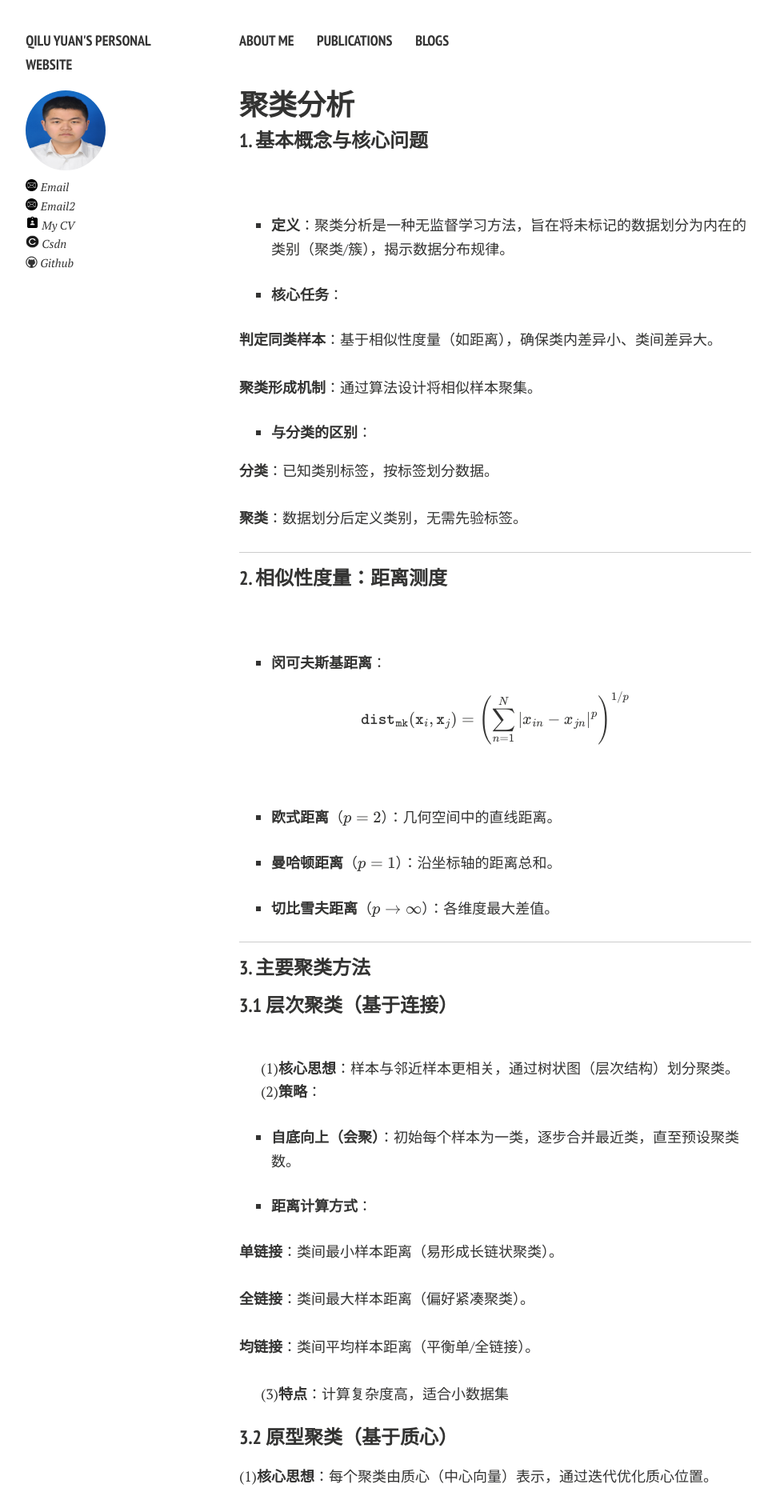
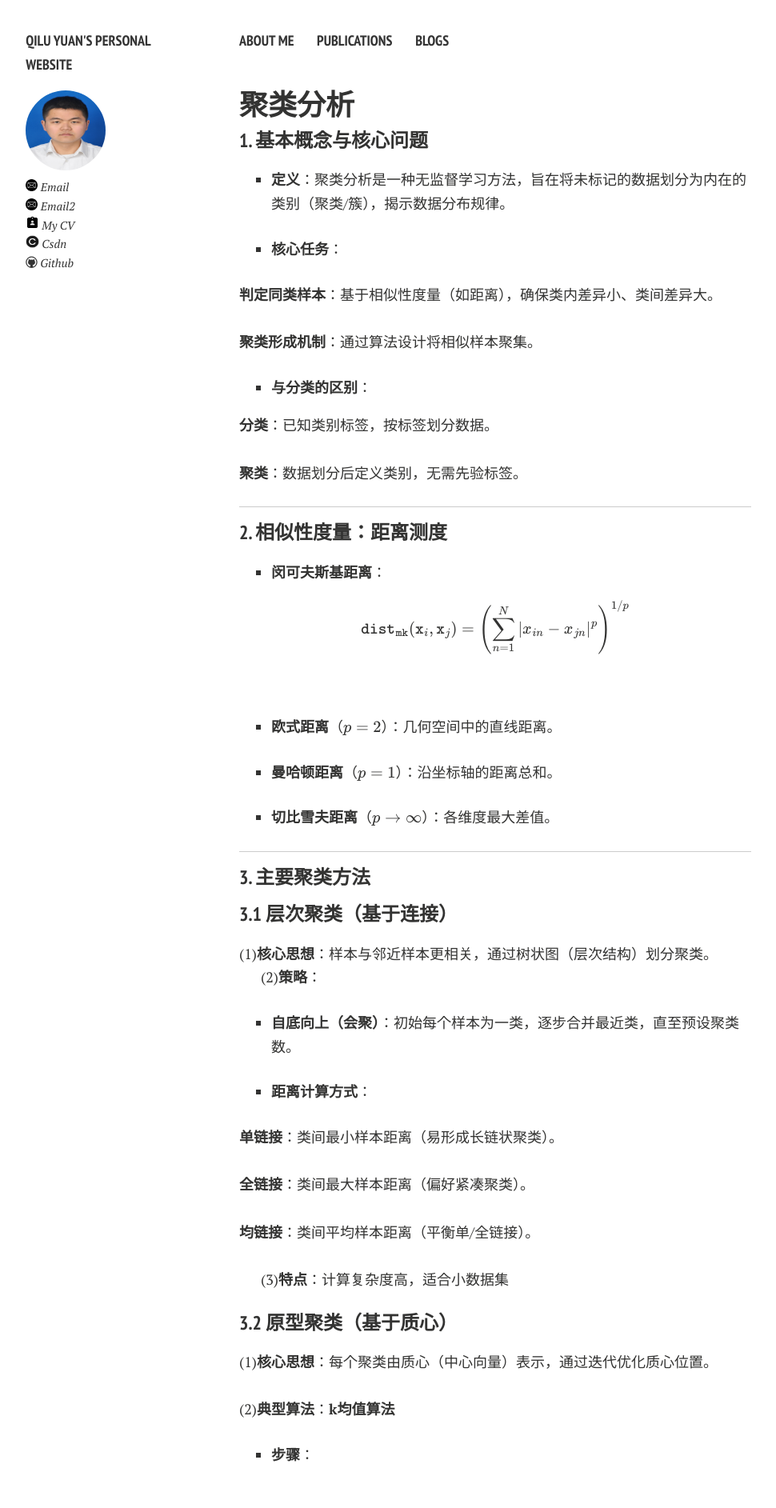
Before and after one commit to Qilu-Yuan/Qilu-Yuan.github.io, a Jekyll site: the page built from blogs/ML/Clustering.md, in a window 1280 px wide. Shown: the top 1885 px of the page at 80% size, without its empty margins (21-991 px from the left). Built offline with Jekyll 4.4.1, drawn with Linux system fonts in a browser that asks for light colours; nearby versions of some CDN libraries; formulas are drawn with MathJax 3; comment, search, counter and statistics services are not loaded; a style sheet for code colours, icons or effects is not loaded.

Commit message:
Update Clustering.md

```diff
--- a/blogs/ML/Clustering.md
+++ b/blogs/ML/Clustering.md
@@ -7,8 +7,6 @@ title: 聚类分析
 ## 聚类分析
 
 ### **1. 基本概念与核心问题**
-
-<br>
 
 - **定义**：聚类分析是一种无监督学习方法，旨在将未标记的数据划分为内在的类别（聚类/簇），揭示数据分布规律。<br>
 
@@ -27,8 +25,6 @@ title: 聚类分析
 ---
 
 ### **2. 相似性度量：距离测度**
-
-<br>
 
 - **闵可夫斯基距离**：<br>
 
@@ -49,8 +45,6 @@ $$
 ### **3. 主要聚类方法**
 
 #### **3.1 层次聚类（基于连接）**
-
-<br>
 
 (1)**核心思想**：样本与邻近样本更相关，通过树状图（层次结构）划分聚类。<br>
 
@@ -94,11 +88,9 @@ d .重复直至质心稳定。<br>
 
 #### **3.3 分布聚类（基于概率模型）**
 
-<br>
+<br>(1)**核心思想**：假设数据由隐藏的概率分布生成（如高斯分布），通过参数估计确定聚类。
 
-(1)**核心思想**：假设数据由隐藏的概率分布生成（如高斯分布），通过参数估计确定聚类。<br>
-
-(2)**典型算法**：**期望最大化（EM）算法**<br>
+<br>(2)**典型算法**：**期望最大化（EM）算法**
 
 - **步骤**：<br>
 
@@ -114,13 +106,11 @@ b .**最大化步（M-step）**：更新模型参数以最大化似然函数。<
 
 #### **3.4密度聚类（基于密度）**
 
-<br>
+<br>  (1) **核心思想**：聚类由高密度区域构成，低密度区为噪声。
 
-(1) **核心思想**：聚类由高密度区域构成，低密度区为噪声。<br>
+<br>  (2)**典型算法**：**DBSCAN**
 
-(2)**典型算法**：**DBSCAN** <br>
-
-- **核心概念**:<br>
+- **核心概念**:
 
 <br>a.**ε-邻域**：样本周围ε半径内的区域。
 
@@ -128,7 +118,7 @@ b .**最大化步（M-step）**：更新模型参数以最大化似然函数。<
 
 <br>c.**密度可达**：通过核心点连接的样本链。
 
-- **步骤**：<br>
+- **步骤**：
 
 <br>a.标记核心点、边界点、噪声点。
 
@@ -140,7 +130,6 @@ b .**最大化步（M-step）**：更新模型参数以最大化似然函数。<
 
 ### **4. 应用场景**
 
-<br>
 
 - **用户画像**：通过行为数据、人口学特征等划分用户群体，为后续分类模型（如推荐系统）提供基础。<br>
 
@@ -150,8 +139,6 @@ b .**最大化步（M-step）**：更新模型参数以最大化似然函数。<
 
 ### **5. 扩展方法**
 
-<br>
-
 - **谱聚类**：基于图论，利用数据相似性矩阵的特征向量划分聚类，适合非凸结构。<br>
 
 - **模糊聚类**：允许样本以概率隶属多个类（如模糊C均值算法）。<br>
@@ -159,8 +146,6 @@ b .**最大化步（M-step）**：更新模型参数以最大化似然函数。<
 ---
 
 ### **6. 关键挑战**
-
-<br>
 
 - **算法选择**：数据特性（分布、噪声、形状）决定适用方法（如DBSCAN处理噪声，k均值处理球形聚类）。<br>
 
@@ -170,10 +155,8 @@ b .**最大化步（M-step）**：更新模型参数以最大化似然函数。<
 
 ### 7 总结
 
-<br>
+- 聚类分析是一种无监督学习方法，通过学习没有分类标记的训练样本发现数据的内在性质和规律；<br>
 
-聚类分析是一种无监督学习方法，通过学习没有分类标记的训练样本发现数据的内在性质和规律；<br>
+- 数据之间的相似性通常用距离度量，类内差异应尽可能小，类间差异应尽可能大；根据形成聚类方式的不同，聚类算法可以分为层次聚类、原型聚类、分布聚类、密度聚类等几类；<br>
 
-数据之间的相似性通常用距离度量，类内差异应尽可能小，类间差异应尽可能大；根据形成聚类方式的不同，聚类算法可以分为层次聚类、原型聚类、分布聚类、密度聚类等几类；<br>
-
-聚类分析的一个重要应用是对用户进行分组与归类。<br>
+- 聚类分析的一个重要应用是对用户进行分组与归类。<br>
```
